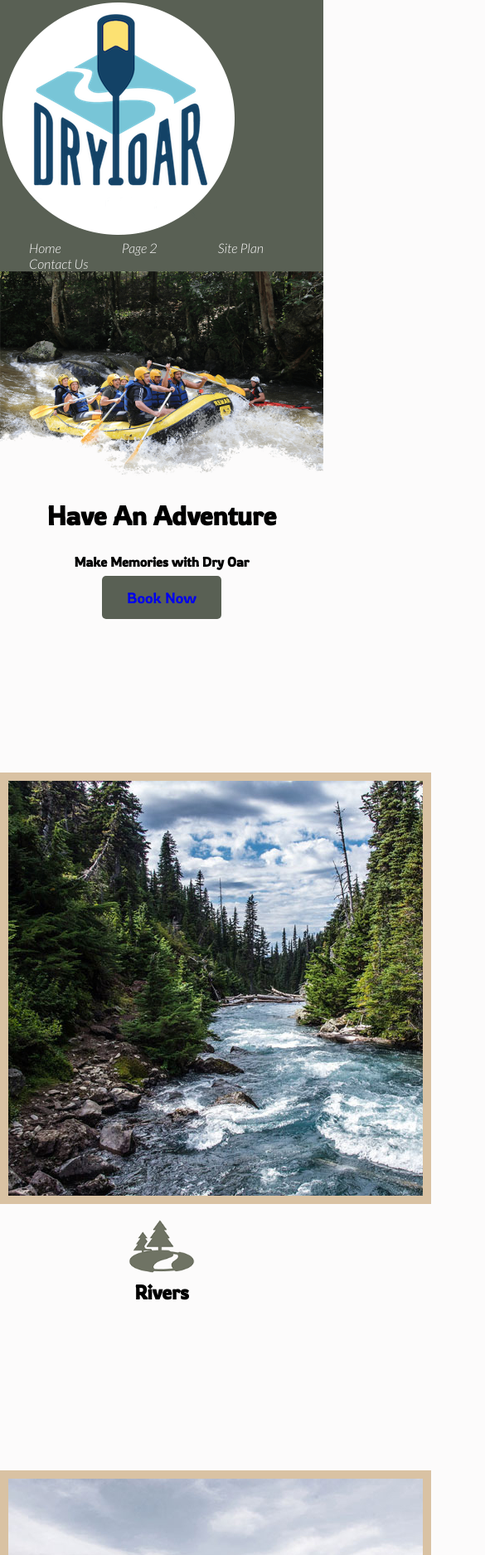
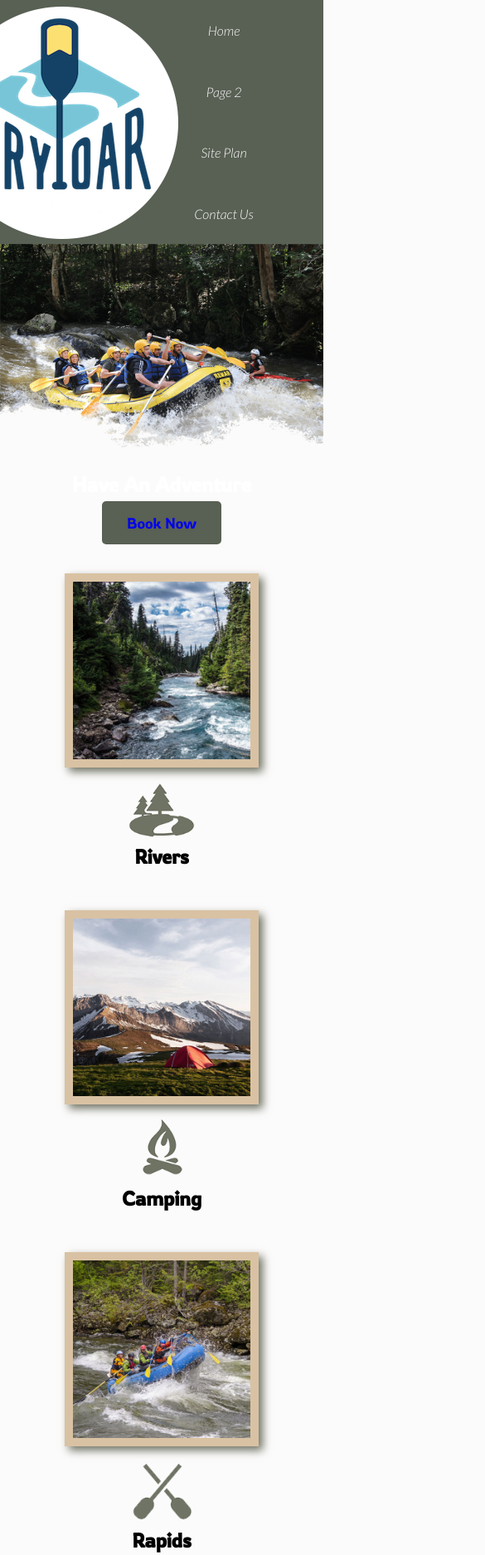
Before and after one commit to SethHunter-dev/wdd130, a plain HTML site: page wwr/index.html in a window 390 px wide. Shown: the top 1874 px of the page at 83% size, 585 px wide, since content can reach past the window. Drawn offline with Linux system fonts and the light colour scheme.

Commit message:
CSS updates Week 7

```diff
--- a/wwr/styles/style.css
+++ b/wwr/styles/style.css
@@ -13,6 +13,7 @@ nav a {
 }
 #hero-msg h1, #hero-msg h4 {
     text-align: center;
+    color: white;
 }
 .button-box {
     text-align: center;
@@ -25,6 +26,8 @@ main section img{
 }
 #background {
     height: 725px;
+    grid-column: 1/11;
+    grid-row: 4/9;
 }
 body {
     background-color: #fcfbfb;
@@ -38,6 +41,8 @@ h2{
 header {
     background-color:rgba(20,30,13, .7);
     font-family: "Lato", Arial, Helvetica, sans-serif;
+    display: grid;
+    grid-template-columns: 150px auto;
 }
 nav a:hover {
     background-color: rgba(20,30,13, .7);
@@ -53,6 +58,12 @@ nav a:hover {
 }
 .card-img {
     border: 10px solid #d9c2a3;
+    transition: transform .5s;
+    box-shadow: 5px 5px 10px #6f7364;
+}
+.card-img:hover {
+    opacity: .6;
+    transform: scale(1.1);
 }
 .book:hover, .join:hover {
     background-color: rgba(20,30,13, .7);
@@ -65,12 +76,18 @@ nav a:hover {
     background-color: rgba(20,30,13, .7);
     line-height: 1.5em;
     padding: 35px;
+    grid-column: 6/10;
+    grid-row: 6/7;
+    box-shadow: 5px 5px 10px #6f7364;
 }
 footer {
     background-color: rgba(20,30,13, .7);
     color: yellowgreen;
     padding: 25px 50px;
     margin-top: 200px;
+    display: flex;
+    justify-content: space-around;
+    align-items: center;
 }
 .icon {
     width: 80px;
@@ -112,6 +129,8 @@ footer p a:hover {
 }
 #logo_link{
     padding-top: 5px;
+    justify-self: center;
+    align-self: center;
 }
 footer .social img{
     padding-top: 15px;
@@ -119,3 +138,86 @@ footer .social img{
 .rivers-card, .camping-card, .rapids-card{
     margin: 200px 0;
 }
+nav {
+    display: flex;
+    justify-content: space-around;
+}
+#hero {
+    display: grid;
+    grid-template-columns: 1fr 3fr 1fr;
+    margin-top: -100px;
+}
+#hero-box {
+    grid-column: 1/4;
+    grid-row: 1/3;
+    z-index: -1;
+}
+#hero-msg{
+    grid-column: 2/3;
+    grid-row: 1/2;
+    margin-top: 100px;
+}
+.home-grid {
+    display: grid;
+    grid-template-columns: repeat(10, 1fr);
+}
+.card-img, .mountains {
+    width: 100%;
+}
+.rivers-card{
+    grid-column: 2/4;
+    grid-row: 2/3;
+}
+.camping-card{
+    grid-column: 5/7;
+    grid-row: 2/3;
+}
+.rapids-card{
+    grid-column: 8/10;
+    grid-row: 2/3;
+}
+.mountains{
+    grid-column: 2/7;
+    grid-row: 5/8;
+}
+@media screen and (max-width: 900px) {
+    #hero, .home-grid {
+        display: block;
+        height: auto;
+    }
+    nav, footer {
+        flex-direction: column;
+    }
+    nav a {
+        display: block;
+        padding: 15px;
+    }
+    #hero {
+        margin-top: 0;
+    }
+    #hero-msg {
+        margin-top: 0;
+    }
+    #hero-msg h4 {
+        display: none;
+    }
+    .home-title {
+        font-size: 25px;
+        color: #6f7364;
+    }
+    .rivers-card, .camping-card, .rapids-card {
+        margin: 50px auto;
+        width: 60%;
+    }
+    #background {
+        display: none;
+    }
+    .mountains, .msg {
+        width: 80%;
+        display: block;
+        margin: 0 auto;
+    }
+    footer {
+        margin-top: 25px;
+    }
+}
```
